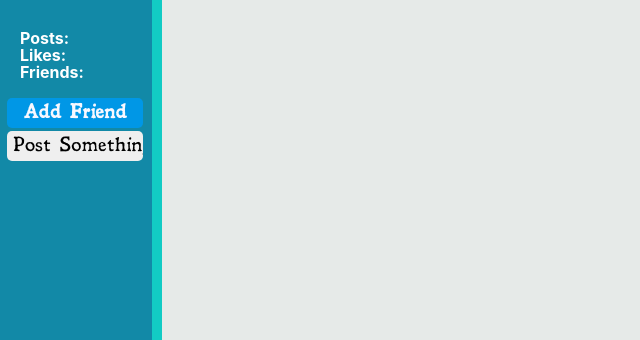
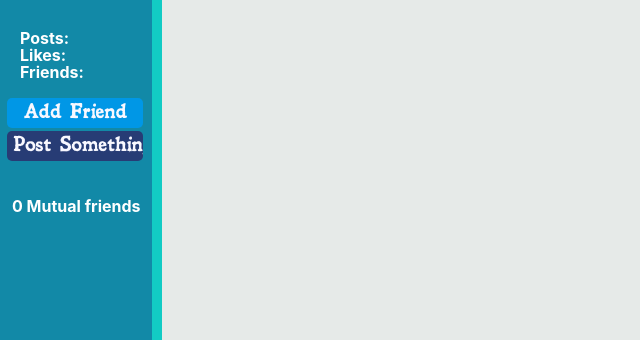
Before and after one commit to Lospitao/Isla-Tortuga, a PHP site: page /profile.php in a window 1280 px wide. Shown: the part 500-840 px from the top of the page, without its empty margins (0-640 px from the left). Run offline with PHP 8.4, Linux system fonts and the light colour scheme; a user stored in the database is signed in; data comes from the database, SQL or seed files in the repository; data that the repository does not hold is empty; some libraries are stand-ins or nearby versions.

Commit message:
#69 Mutual Friends Calculations

```diff
--- a/assets/css/style.css
+++ b/assets/css/style.css
@@ -312,7 +312,7 @@ textarea:focus {
 	margin-top: 25px;
 }
 
-.deepblue {
+.deep_blue {
 	background-color: #273c75;
 	font-weight: bolder;
 	color: ghostwhite;
@@ -363,3 +363,9 @@ textarea:focus {
 	width: 70%;
 	z-index: -1;
 }
+
+.profile_info_bottom {
+	margin-top: 90px;
+	font-weight: bolder;
+	margin-left: 12px;
+}
--- a/includes/classes/User.php
+++ b/includes/classes/User.php
@@ -94,7 +94,7 @@ class User {
 
     public function getMutualFriends ($user_to_check) {
 	    $mutualFriends=0;
-	    $user_array = this->user['friend_array'];
+	    $user_array = $this->user['friend_array'];
 	    $user_array_explode = explode(",", $user_array); //explode splits the string wherever it finds a (delimiter)
 
         $query = mysqli_query($this->conn, "SELECT friend_array FROM users WHERE username='$user_to_check'");
--- a/profile.php
+++ b/profile.php
@@ -42,7 +42,7 @@ if(isset($_POST['respond_request'])) {
             header("Location:user_closed.php");
         }
         $logged_in_user_obj = new User($conn, $userLoggedIn);
-        if ($userLoggedIn != $username) {
+        if ($userLoggedIn != $username) { //if we are visiting a profile page which is not ours
 
             if($logged_in_user_obj->isFriend($username)) {
                 echo '<input type="submit" name="remove_friend" class="danger" value="Remove Friend"><br>';
@@ -56,10 +56,18 @@ if(isset($_POST['respond_request'])) {
             else
                 echo '<input type="submit" name="add_friend" class="success" value="Add Friend"><br>';
         }
+
                 ?>
 
     </form>
     <input type="submit" class="deep_blue" data-toggle="modal" data-target="#post_form" value="Post Something">
+    <?php
+    if($userLoggedIn != $username) {
+        echo '<div class="profile_info_bottom">';
+        echo $logged_in_user_obj->getMutualFriends($username) . " Mutual friends";
+        echo '</div>';
+    }
+    ?>
 </div>
 
 <div class="profile_main_column column">
```
